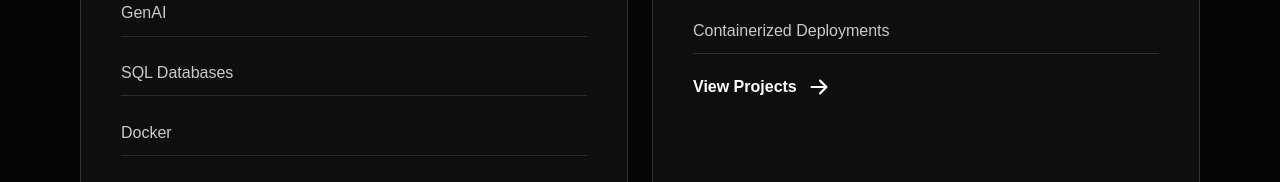
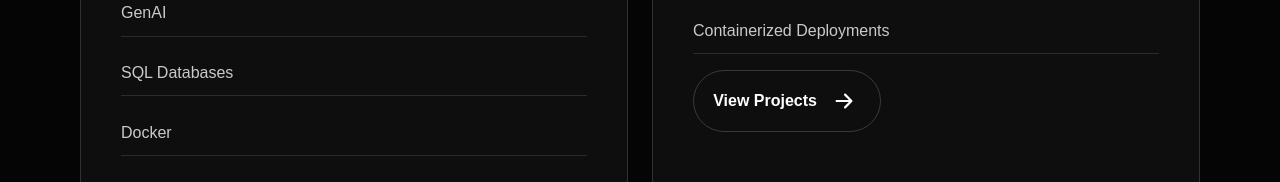
Before and after one commit to lucasz-g/portfolio-2.0, a React (Vite) app in the folder frontend/: page / in a window 1280 px wide. Shown: the part 3009-3191 px from the top of the page. Built offline with nearby package versions, Linux system fonts and the light colour scheme; a web font is replaced by a local one.

Commit message:
Update: Go-to Projects link with Component <Link>

```diff
--- a/frontend/src/components/stacks/Stacks.css
+++ b/frontend/src/components/stacks/Stacks.css
@@ -99,25 +99,27 @@
 .go-to-projects-link {
     display: inline-flex;
     align-items: center;
-    gap: 0.35rem;
-    color: white;
-    font-size: 1rem;
+    gap: .6rem;
+
+    padding: .8rem 1.2rem;
+
+    border: 1px solid rgba(255,255,255,.18);
+    border-radius: 999px;
+
+    color: #fff;
+    text-decoration: none;
     font-weight: 600;
-    text-decoration: none;
-    transition: opacity 160ms ease;
+
+    transition: all .25s ease;
 }
 
-.go-to-projects-link:hover {
-    opacity: 0.7;
+.go-to-projects-link:hover{
+    background: rgba(255,255,255,.08);
+    border-color: rgba(255,255,255,.4);
 }
 
-.go-to-projects-icon {
-    flex: 0 0 auto;
-    transition: transform 160ms ease;
-}
-
-.go-to-projects-link:hover .go-to-projects-icon {
-    transform: translateX(4px);
+.go-to-projects-link:hover .go-to-projects-icon{
+    transform: translateX(6px);
 }
 
 @media (max-width: 780px) {
--- a/frontend/src/components/stacks/Stacks.jsx
+++ b/frontend/src/components/stacks/Stacks.jsx
@@ -2,6 +2,7 @@ import { Kicker } from "../kicker/Kicker"
 import { ScrollArrow } from "../scrollArrow/ScrollArrow"
 import stacksBackground from "../../assets/stacks-background.jpg"
 import "./Stacks.css"
+import { Link } from "react-router"
 
 const stackItems = [
     "Spring Boot",
@@ -63,12 +64,12 @@ export const Stacks = () => {
                         </ul>
 
                         <div className="go-to-projects">
-                            <a href="/projects" className="go-to-projects-link" aria-label="View projects">
+                            <Link className="go-to-projects-link" to="/projects" aria-label="View projects">
                                 <span>View Projects</span>
                                 <svg className="go-to-projects-icon" xmlns="http://www.w3.org/2000/svg" width="34" height="34" fill="currentColor" viewBox="0 0 16 16" aria-hidden="true">
                                     <path fillRule="evenodd" d="M4 8a.5.5 0 0 1 .5-.5h5.793L8.146 5.354a.5.5 0 1 1 .708-.708l3 3a.5.5 0 0 1 0 .708l-3 3a.5.5 0 0 1-.708-.708L10.293 8.5H4.5A.5.5 0 0 1 4 8" />
                                 </svg>
-                            </a>
+                            </Link>
                         </div>
                     </div>
                 </div>
```
Also changed, not shown: 1 other file (tests, documents, lock files or other folders).
